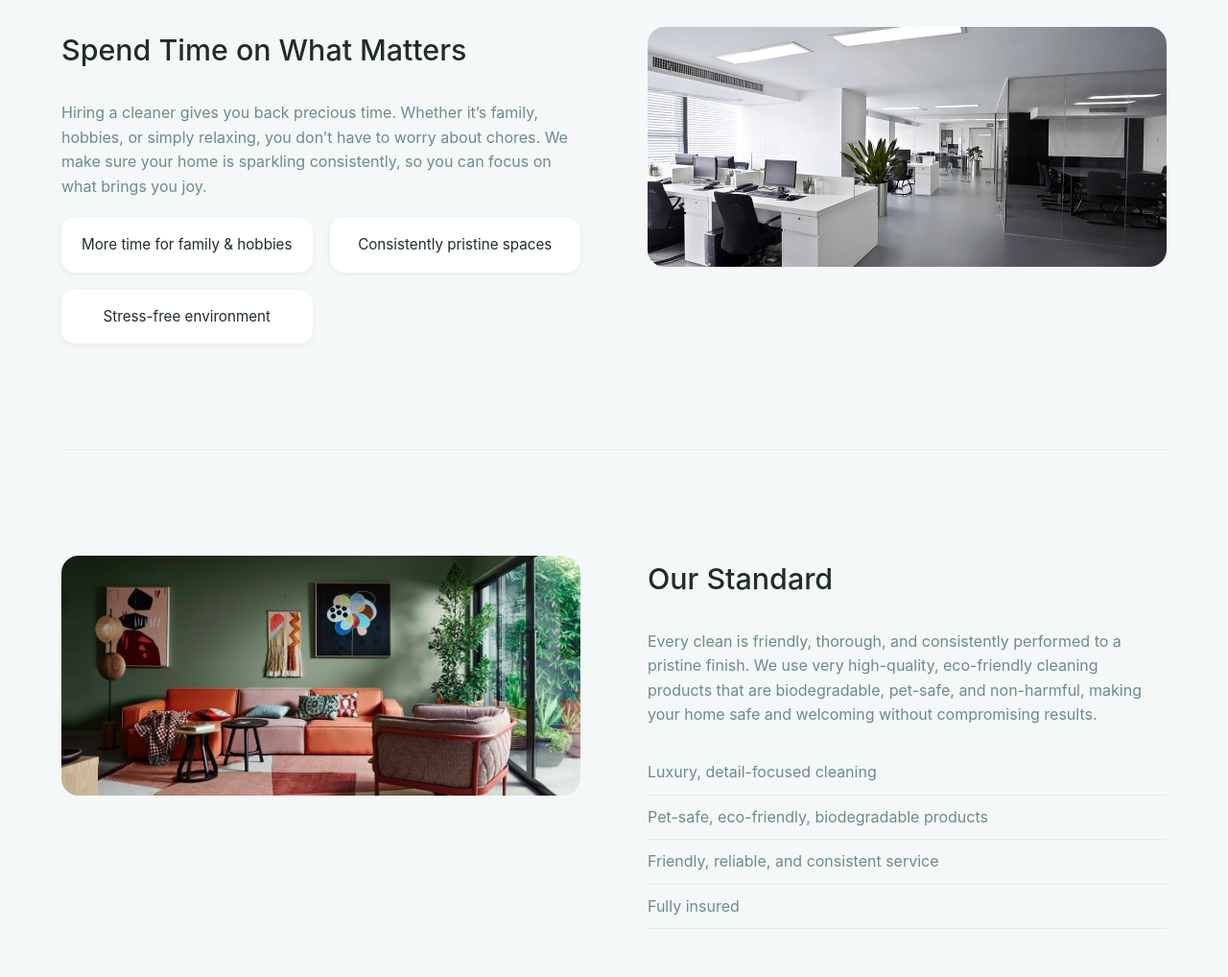
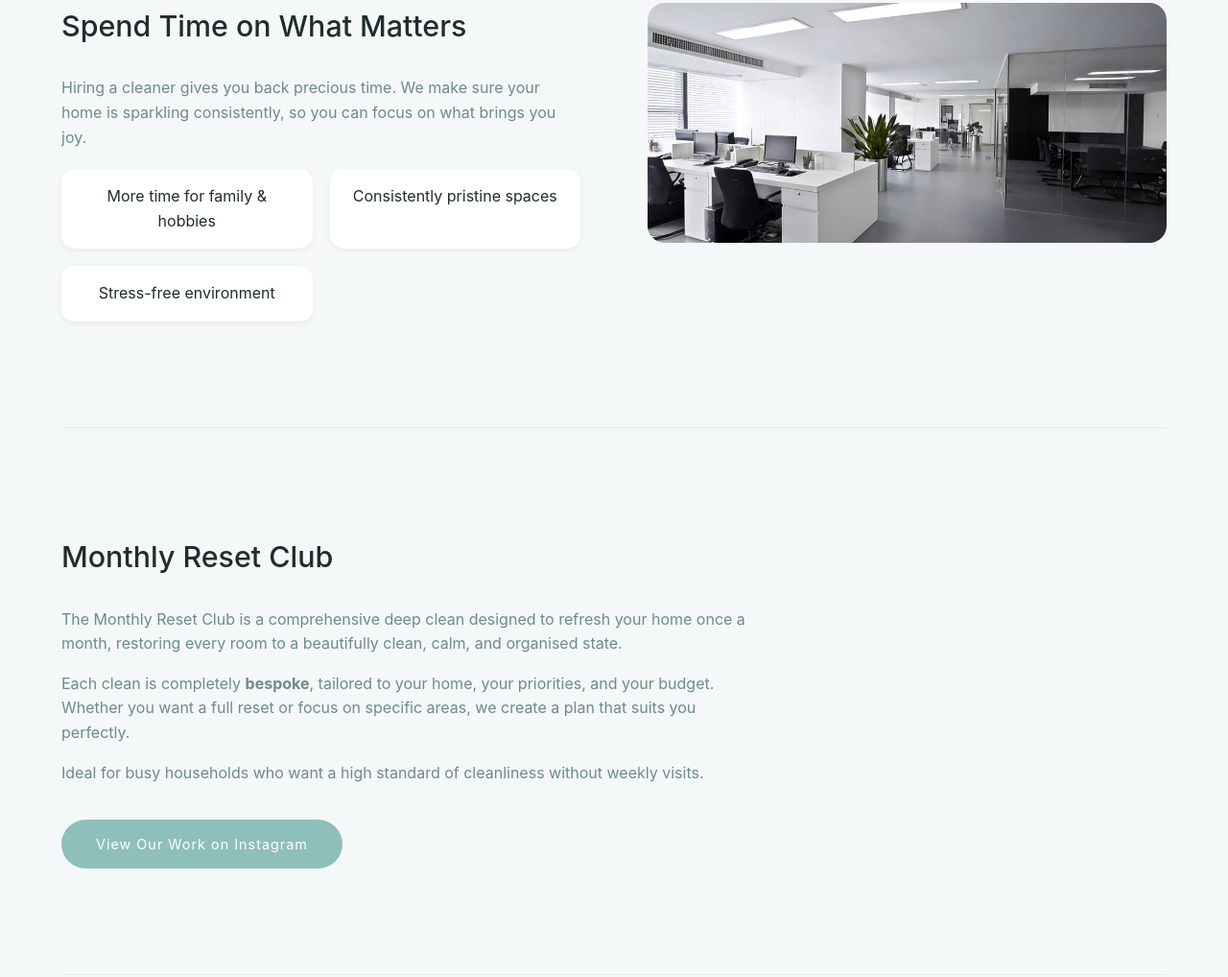
Before and after one commit to kolivandmarcus-ai/rk-cleaning-services, a plain HTML site: page index.html in a window 1280 px wide. Shown: the part 1776-2794 px from the top of the page at 96% size. Drawn offline with Linux system fonts and the light colour scheme.

Commit message:
Update index.html

```diff
--- a/index.html
+++ b/index.html
@@ -34,14 +34,6 @@
       display: block;
       border-radius: 18px;
       object-fit: cover;
-    }
-
-    header .hero img {
-      height: auto;
-    }
-
-    .section-img {
-      height: 250px;
     }
 
     header {
@@ -134,7 +126,6 @@
       display: grid;
       grid-template-columns: repeat(auto-fit, minmax(320px, 1fr));
       gap: 70px;
-      align-items: start;
     }
 
     .mini-benefits {
@@ -149,9 +140,11 @@
       padding: 16px 18px;
       border-radius: 14px;
       box-shadow: 0 2px 6px rgba(0,0,0,0.06);
-      color: var(--text);
-      font-size: 0.95rem;
       text-align: center;
+    }
+
+    .section-img {
+      height: 250px;
     }
 
     footer {
@@ -209,9 +202,7 @@
       </p>
 
       <div class="cta">
-        <a href="https://wa.me/447946604995" target="_blank">
-          Contact via WhatsApp
-        </a>
+        <a href="https://wa.me/447946604995" target="_blank">Contact via WhatsApp</a>
       </div>
     </div>
 
@@ -228,8 +219,7 @@
     <h2>Who We Work With</h2>
     <p>
       We love working with clients who want their homes and offices cleaned consistently
-        and to a very high standard. Every space is treated with care, respect, and attention to detail,
-        making your environment welcoming and calm.
+      and to a very high standard. Every space is treated with care, respect, and attention to detail.
     </p>
 
     <ul>
@@ -241,7 +231,7 @@
   </div>
 
   <div>
-      <img src="images/cleanRoom2.webp" alt="Professional interior cleaning" class="section-img">
+    <img src="images/cleanRoom2.webp" class="section-img">
   </div>
 </section>
 
@@ -249,8 +239,7 @@
   <div>
     <h2>Spend Time on What Matters</h2>
     <p>
-        Hiring a cleaner gives you back precious time. Whether it’s family, hobbies, or simply relaxing,
-        you don’t have to worry about chores. We make sure your home is sparkling consistently,
+      Hiring a cleaner gives you back precious time. We make sure your home is sparkling consistently,
       so you can focus on what brings you joy.
     </p>
 
@@ -262,27 +251,50 @@
   </div>
 
   <div>
-      <img src="images/cleanOffice1.jpg" alt="Enjoy your free time while we clean" class="section-img">
+    <img src="images/cleanOffice1.jpg" class="section-img">
+  </div>
+</section>
+
+<!-- MONTHLY RESET CLUB -->
+<section>
+  <h2>Monthly Reset Club</h2>
+  <p>
+    The Monthly Reset Club is a comprehensive deep clean designed to refresh your home once a month,
+    restoring every room to a beautifully clean, calm, and organised state.
+  </p>
+
+  <p style="margin-top:16px;">
+    Each clean is completely <strong>bespoke</strong>, tailored to your home, your priorities, and your budget.
+    Whether you want a full reset or focus on specific areas, we create a plan that suits you perfectly.
+  </p>
+
+  <p style="margin-top:16px;">
+    Ideal for busy households who want a high standard of cleanliness without weekly visits.
+  </p>
+
+  <div class="cta" style="margin-top:36px;">
+    <a href="https://www.instagram.com/rkcolchestercleaning/" target="_blank">
+      View Our Work on Instagram
+    </a>
   </div>
 </section>
 
 <section class="two-col">
   <div>
-      <img src="images/cleanRoom3.jpg" alt="Detail-focused luxury cleaning" class="section-img">
+    <img src="images/cleanRoom3.jpg" class="section-img">
   </div>
 
   <div>
     <h2>Our Standard</h2>
     <p>
-        Every clean is friendly, thorough, and consistently performed to a pristine finish.
-        We use very high-quality, eco-friendly cleaning products that are biodegradable, pet-safe,
-        and non-harmful, making your home safe and welcoming without compromising results.
+      Every clean is friendly, thorough, and consistently performed to a pristine finish using eco-friendly,
+      pet-safe, biodegradable products.
     </p>
 
     <ul>
       <li>Luxury, detail-focused cleaning</li>
-        <li>Pet-safe, eco-friendly, biodegradable products</li>
-        <li>Friendly, reliable, and consistent service</li>
+      <li>Pet-safe, eco-friendly products</li>
+      <li>Friendly, reliable service</li>
       <li>Fully insured</li>
     </ul>
   </div>
```
Lines whose indentation alone changed are shown as unchanged.
